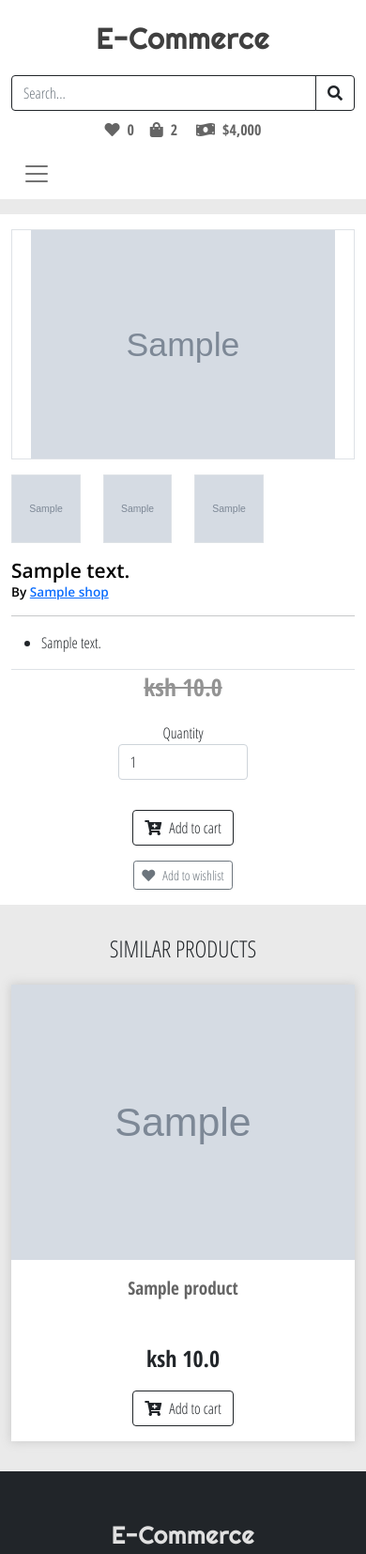
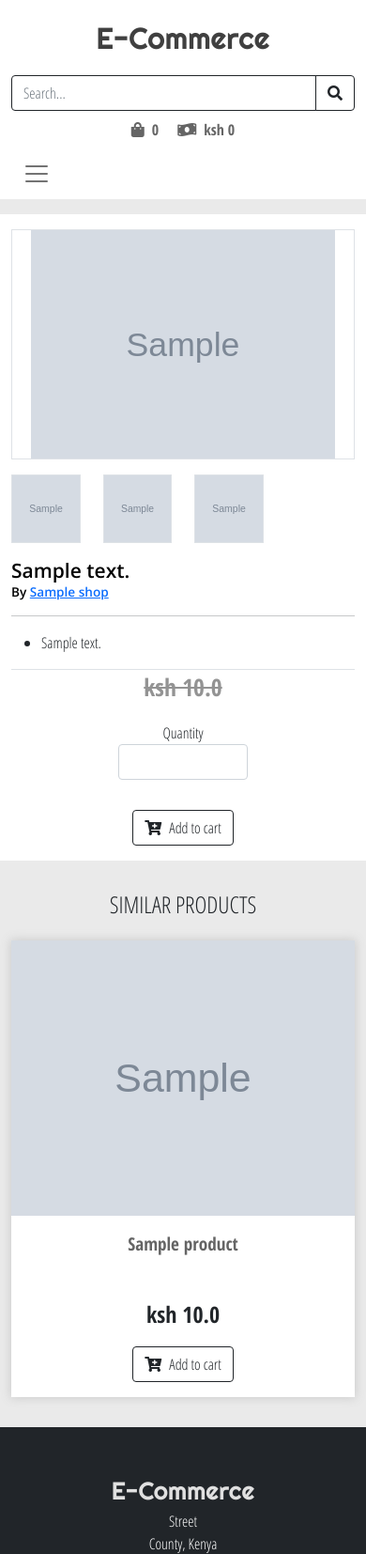
Before and after one commit to stevo-web/ecommerce, a Django app: page /products/1 in a window 390 px wide. Shown: the top 1654 px of the page at 94% size. Run offline with Django 3.2, Linux system fonts and the light colour scheme; tables that the repository leaves empty hold one stand-in row (values such as "Sample post"); grey boxes marked "Sample" are stand-in pictures; some libraries are stand-ins or nearby versions.

Commit message:
at cart need cors

```diff
--- a/main/resolvers.py
+++ b/main/resolvers.py
@@ -69,6 +69,7 @@
         "price": prod.price,
     }
 
+
 # cart mutation resolvers
 
 
--- a/main/urls.py
+++ b/main/urls.py
@@ -4,5 +4,8 @@
 
 urlpatterns = [
     path('', views.index, name="home"),
-    path('products/<str:prod_id>', views.product_detail)
+    path('products/<str:prod_id>', views.product_detail, name="products"),
+    path('cart/', views.cart_list, name="cart"),
+    path('cart/api', views.cart_api, name="cart_api"),
+    path('cart/add-item/<str:prod_id>/<str:quantity>', views.add_to_cart, name="add_to_cart")
 ]
--- a/main/views.py
+++ b/main/views.py
@@ -1,10 +1,18 @@
+import random
+import json
 from django.shortcuts import render
-from .models import Product
-import random
+from django.http.response import HttpResponse
+from django.template import context
+
+from cart.cart import Cart
+from .models import *
 
 
 def index(request):
     context = {}
+    cart = Cart(request)
+    context["cart"] = cart
+
     products = []
     for product in Product.objects.all():
         products.append(product)
@@ -19,8 +27,36 @@
 
 def product_detail(request, prod_id):
     context = {}
+    cart = Cart(request)
+    context["cart"] = cart
+
     product = Product.objects.get(pk=prod_id)
     similar_products = Product.objects.filter(category__name=product.category.name)
     context['similar_products'] = similar_products
     context['product'] = product
     return render(request, 'product.html', context)
+
+
+# Cart Views
+def cart_list(request):
+    context = {}
+
+    return render(request, 'cart.html', context)
+
+
+def cart_api(request):
+    cart = Cart(request)
+    context = {
+        "count": cart.count(),
+        "summary": cart.summary()
+    }
+
+    return HttpResponse(f'{context["count"]} {context["summary"]}')
+
+
+def add_to_cart(request, prod_id, quantity):
+    context = {}
+    cart = Cart(request)
+    product = Product.objects.get(pk=prod_id)
+    cart.add(product, product.price, quantity)
+    return HttpResponse("successful")
--- a/static/app.js
+++ b/static/app.js
@@ -4,18 +4,31 @@
     delimiters: ['[[', ']]'],
     data: {
         message: 'this is working',
+        url: 'http://localhost:8000',
+        added: false,
+        quantity: null,
+        cart: {
+            count: null,
+            summary: null
+        },
         products: []
     },
     mounted(){
-        this.getProducts();
+        this.getCart()
     },
     methods: {
-      getProducts: async function (){
-          const res = await axios.post('/graphql/', {
-              query:  `{allProducts{id name price discount image}}`
-          });
-          this.products = res.data.data.allProducts;
-      }
+        getCart: async function() {
+            const res = await axios(`${this.url}/cart/api`)
+            let cart = res.data.split(" ")
+            this.cart.count = cart[0]
+            this.cart.summary = cart[1]
+        },
 
+        addToCart: async function (id, quantity) {
+            const res = await axios.get(`/cart/add-item/${id}/${quantity}`);
+            alert('product added to cart');
+            this.getCart();
+        }
     }
+
 });
--- a/static/js/script.js
+++ b/static/js/script.js
@@ -1,6 +1,6 @@
 $(function() {
 
-    $('.toast').toast('show');
+    // $('.toast').toast('show');
 
     $('.nav-item.dropdown').mouseenter(function() {
         $(this).addClass('show');
--- a/templates/base.html
+++ b/templates/base.html
@@ -11,13 +11,14 @@
     <link href="//fonts.googleapis.com/css?family=Righteous" rel="stylesheet">
     <link href="//fonts.googleapis.com/css?family=Open+Sans+Condensed:300,300i,700" rel="stylesheet">
     <link href="//fonts.googleapis.com/css?family=Open+Sans:300,300i,400,400i,600,600i" rel="stylesheet">
-
+    <script type="text/javascript" src="{% static 'js css/vue.js' %}"></script>
+    <script type="text/javascript" src="{% static 'js css/axios.min.js' %}"></script>
     <link rel="stylesheet" href="{% static 'css/bootstrap.min.css' %}">
     <link rel="stylesheet" href="{% static 'css/all.min.css' %}">
     <link rel="stylesheet" href="{% static 'css/style.css' %}">
 </head>
 <body>
-    <div class="container-fluid">
+    <div class="container-fluid" id="app">
 
         <div class="row min-vh-100">
             <div class="col-12">
@@ -49,9 +50,11 @@
                     </div>
                 </header>
                     <!-- Top Nav -->
+            <div>
                 {% block content %}
 
                 {% endblock %}
+            </div>
 
             <div class="col-12 align-self-end">
                 <!-- Footer -->
@@ -167,49 +170,12 @@
         </div>
 
     </div>
+    </div>
 
-    <!-- Messages -->
-    <div class="toast-container position-fixed bottom-0 start-0 p-3">
-        <div class="toast align-items-center text-white bg-success border-0">
-            <div class="d-flex">
-                <div class="toast-body">
-                    <i class="fas fa-check-circle me-2"></i>
-                    This is a success alert message.
-                </div>
-                <button type="button" class="btn-close btn-close-white me-2 m-auto" data-bs-dismiss="toast" aria-label="Close"></button>
-            </div>
-        </div>
-        <div class="toast align-items-center text-white bg-danger border-0">
-            <div class="d-flex">
-                <div class="toast-body">
-                    <i class="fas fa-times-circle me-2"></i>
-                    This is an error alert message.
-                </div>
-                <button type="button" class="btn-close btn-close-white me-2 m-auto" data-bs-dismiss="toast" aria-label="Close"></button>
-            </div>
-        </div>
-        <div class="toast align-items-center text-white bg-warning border-0">
-            <div class="d-flex">
-                <div class="toast-body">
-                    <i class="fas fa-exclamation-circle me-2"></i>
-                    This is a warning alert message.
-                </div>
-                <button type="button" class="btn-close btn-close-white me-2 m-auto" data-bs-dismiss="toast" aria-label="Close"></button>
-            </div>
-        </div>
-        <div class="toast align-items-center text-white bg-info border-0">
-            <div class="d-flex">
-                <div class="toast-body">
-                    <i class="fas fa-info-circle me-2"></i>
-                    This is a error alert message.
-                </div>
-                <button type="button" class="btn-close btn-close-white me-2 m-auto" data-bs-dismiss="toast" aria-label="Close"></button>
-            </div>
-        </div>
-    </div>
-    </div>
+    <!-- Vue -->
     <!-- Messages -->
 
+    <script type="text/javascript" src="{% static 'app.js' %}"></script>
     <script type="text/javascript" src="{% static 'js/jquery.min.js' %}"></script>
     <script type="text/javascript" src="{% static 'js/bootstrap.min.js' %}"></script>
     <script type="text/javascript" src="{% static 'js/script.js' %}"></script>
--- a/templates/partials/nav.html
+++ b/templates/partials/nav.html
@@ -21,12 +21,10 @@
                         </form>
                     </div>
                     <div class="col-lg-auto text-center text-lg-left header-item-holder">
-                        <a href="#" class="header-item">
-                            <i class="fas fa-heart me-2"></i><span id="header-favorite">0</span>
-                        </a>
-                        <a href="cart.html" class="header-item">
-                            <i class="fas fa-shopping-bag me-2"></i><span id="header-qty" class="me-3">2</span>
-                            <i class="fas fa-money-bill-wave me-2"></i><span id="header-price">$4,000</span>
+
+                        <a href="{% url 'cart' %}" class="header-item">
+                            <i class="fas fa-shopping-bag me-2"></i><span id="header-qty" class="me-3">[[ cart.count ]]</span>
+                            <i class="fas fa-money-bill-wave me-2"></i><span id="header-price">ksh [[ cart.summary ]]</span>
                         </a>
                     </div>
                 </div>
@@ -40,7 +38,7 @@
                         <div class="collapse navbar-collapse" id="mainNav">
                             <ul class="navbar-nav mx-auto mt-2 mt-lg-0">
                                 <li class="nav-item active">
-                                    <a class="nav-link" href="index.html">Home <span class="sr-only">(current)</span></a>
+                                    <a class="nav-link" href="{% url 'home' %}">Home <span class="sr-only">(current)</span></a>
                                 </li>
                                 <li class="nav-item dropdown">
                                     <a class="nav-link dropdown-toggle" href="#" id="electronics" data-bs-toggle="dropdown" aria-haspopup="true" aria-expanded="false">Electronics</a>
--- a/templates/partials/product.html
+++ b/templates/partials/product.html
@@ -1,16 +1,15 @@
 {% load static %}
 
-<div class="col-lg-3 col-sm-6 my-3">
+<div class="col-lg-3 col-sm-6 my-3" id="cartAdd">
     <div class="col-12 bg-white text-center h-100 product-item">
-        <span class="new">New</span>
         <div class="row h-100">
             <div class="col-12 p-0 mb-3">
-                <a href="products/{{ product.id }}">
+                <a href="{% url 'products' product.id %}">
                     <img src="{{ product.image.url }}" class="img-fluid">
                 </a>
             </div>
             <div class="col-12 mb-3">
-                <a href="products/{{ product.id }}" class="product-name">{{ product.name }}</a>
+                <a href="{% url 'products' product.id %}" class="product-name">{{ product.name }}</a>
             </div>
             <div class="col-12 mb-3">
                 <span class="product-price-old">
@@ -24,7 +23,7 @@
                 </span>
             </div>
             <div class="col-12 mb-3 align-self-end">
-                <button class="btn btn-outline-dark" type="button"><i class="fas fa-cart-plus me-2"></i>Add to cart</button>
+                <button class="btn btn-outline-dark" v-on:click="addToCart({{ product.id }}, 1)" type="button"><i class="fas fa-cart-plus me-2"></i>Add to cart</button>
             </div>
         </div>
     </div>
--- a/templates/product.html
+++ b/templates/product.html
@@ -18,15 +18,21 @@
                                 </div>
                                 <div class="col-12">
                                     <div class="row">
+                                        {% if product.image2 %}
                                         <div class="col-sm-2 col-3">
                                             <div class="img-small border" style="background-image: url('{{ product.image2.url }}')" data-src="{{ product.image2.url }}"></div>
                                         </div>
+                                        {% endif %}
+                                        {% if product.image3 %}
                                         <div class="col-sm-2 col-3">
                                             <div class="img-small border" style="background-image: url('{{ product.image3.url }}')" data-src="{{ product.image3.url }}"></div>
                                         </div>
+                                        {% endif %}
+                                        {% if product.image4 %}
                                         <div class="col-sm-2 col-3">
                                             <div class="img-small border" style="background-image: url('{{ product.image4.url }}')" data-src="{{ product.image4.url }}"></div>
                                         </div>
+                                        {% endif %}
                                     </div>
                                 </div>
                             </div>
@@ -66,14 +72,12 @@
                                         <div class="col-xl-5 col-md-9 col-sm-3 col-5 mx-auto mt-3">
                                             <div class="mb-3">
                                                 <label for="qty">Quantity</label>
-                                                <input type="number" id="qty" min="1" value="1" class="form-control" required>
+                                                <input type="number" id="qty" v-model="quantity" min="1" value="1" class="form-control" required>
                                             </div>
                                         </div>
+
                                         <div class="col-12 mt-3">
-                                            <button class="btn btn-outline-dark" type="button"><i class="fas fa-cart-plus me-2"></i>Add to cart</button>
-                                        </div>
-                                        <div class="col-12 mt-3">
-                                            <button class="btn btn-outline-secondary btn-sm" type="button"><i class="fas fa-heart me-2"></i>Add to wishlist</button>
+                                            <button v-on:click="addToCart({{ product.id }}, [[ quantity ]])" class="btn btn-outline-dark" type="button"><i class="fas fa-cart-plus me-2"></i>Add to cart</button>
                                         </div>
                                     </div>
                                 </div>
@@ -96,34 +100,7 @@
 
                                     <!-- Product -->
                                     {% for product in similar_products %}
-                                    <div class="col-lg-3 col-sm-6 my-3">
-                                        <div class="col-12 bg-white text-center h-100 product-item">
-                                            <div class="row h-100">
-                                                <div class="col-12 p-0 mb-3">
-                                                    <a href="#">
-                                                        <img src="{{ product.image.url }}" class="img-fluid">
-                                                    </a>
-                                                </div>
-                                                <div class="col-12 mb-3">
-                                                    <a href="product.html" class="product-name">{{ product.name }}</a>
-                                                </div>
-                                                <div class="col-12 mb-3">
-                                                    <span class="product-price-old">
-                                                {% if product.discount > 0.0 %}
-                                                    ksh {{ product.discount }}
-                                                {% endif %}
-                                                    </span>
-                                                    <br>
-                                                    <span class="product-price">
-                                                        ksh {{ product.price }}
-                                                    </span>
-                                                </div>
-                                                <div class="col-12 mb-3 align-self-end">
-                                                    <button class="btn btn-outline-dark" type="button"><i class="fas fa-cart-plus me-2"></i>Add to cart</button>
-                                                </div>
-                                            </div>
-                                        </div>
-                                    </div>
+                                        {% include 'partials/product.html' %}
                                     {% endfor %}
                                     <!-- Product -->
                                 </div>
```
Also changed, not shown: templates/index.html (+4 -31 lines), templates/partials/messages.html (added, +39 -0 lines), 1 other file.
